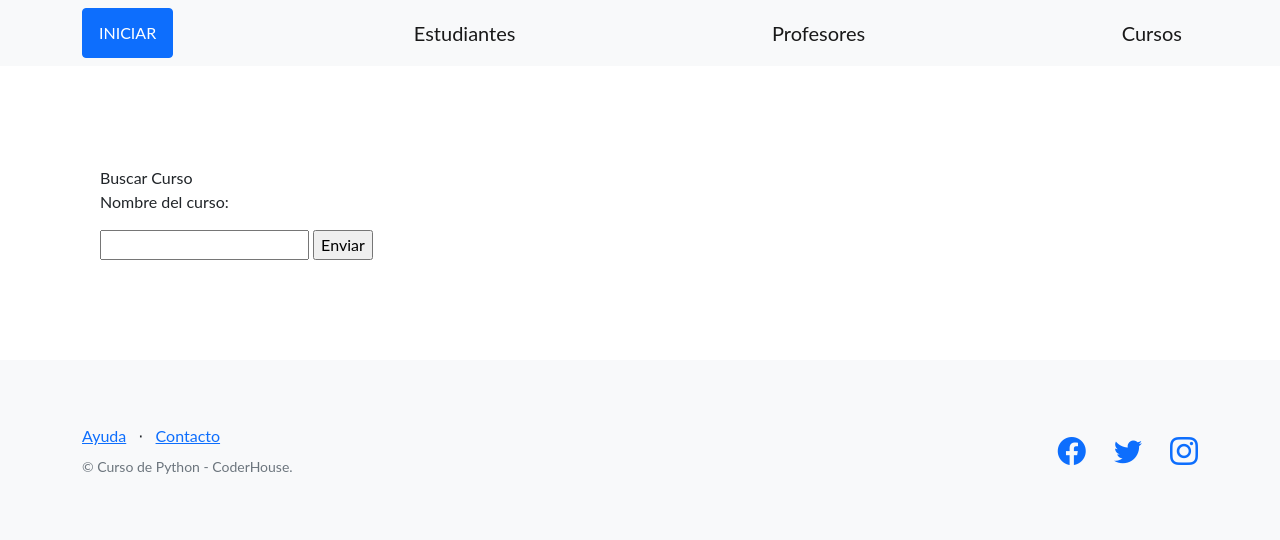
After one commit to EliasNavarroH/ProyectoCode, a Django app: page /buscar-curso in a window 1280 px wide. The commit adds this page. Shown: the top 540 px of the page. Run offline with Django 4.2, Linux system fonts and the light colour scheme; some libraries are stand-ins or nearby versions.

Commit message:
Se agrego la busqueda de cursos

```diff
--- /dev/null
+++ b/AppCoder/templates/AppCoder/busqueda_curso.html
@@ -0,0 +1,13 @@
+{% extends 'AppCoder/base.html' %}
+
+
+{%block subtitulo%} Buscar Curso {%endblock subtitulo%}
+
+{% block contenido%}
+<form action="{% url 'buscar_curso' %}" method="post">
+   {% csrf_token %}
+   <p>Nombre del curso:</p>
+   <input type="text" name="nombre">
+   <input type="submit" value="Enviar">
+</form>
+{% endblock contenido%}
--- a/AppCoder/templates/AppCoder/lista_cursos.html
+++ b/AppCoder/templates/AppCoder/lista_cursos.html
@@ -4,7 +4,8 @@
 <section>
   <div>
     <h1>Lista de cursos</h1>
-    <a href="{%url 'crear_curso' %}">Añadir curso</a>
+    <a href="{%url 'crear_curso' %}">Añadir</a>
+    <a href="{%url 'buscar_curso' %}">Buscar</a>
     <ul>
       {% for cur in cursos %}
       <li>{{cur.nombre}},{{cur.camada}}</li>
--- a/AppCoder/views.py
+++ b/AppCoder/views.py
@@ -65,3 +65,22 @@ def crear_curso(request):
          template_name='AppCoder/formulario_curso.html',
          context={'formulario':formulario},
     )
+
+
+def  buscar_curso(request):
+    if request.method == "POST":
+        data = request.POST
+        cursos = Curso.objects.filter(nombre__contains=data['nombre'])
+        contexto = {
+            'cursos':cursos
+        }
+        return render(
+            request=request,
+            template_name='AppCoder/lista_cursos.html',
+            context= contexto,
+        )
+    else: #GET
+        return render(
+            request=request,
+            template_name='AppCoder/busqueda_curso.html',
+        )
--- a/ProyectoCoder/urls.py
+++ b/ProyectoCoder/urls.py
@@ -1,7 +1,7 @@
 from django.urls import path
 from django.contrib import admin
 
-from AppCoder.views import inicio, listar_estudiantes, listar_profesores, listar_curso, crear_curso
+from AppCoder.views import inicio, listar_estudiantes, listar_profesores, listar_curso, crear_curso, buscar_curso
 
 
 urlpatterns = [
@@ -11,5 +11,7 @@ urlpatterns = [
     path('admin/', admin.site.urls),
     path('curso', listar_curso, name="listar_curso"),
     path('enviar-curso', crear_curso, name="crear_curso"),
+    path('buscar-curso', buscar_curso, name="buscar_curso"),
+
 
 ]
```
